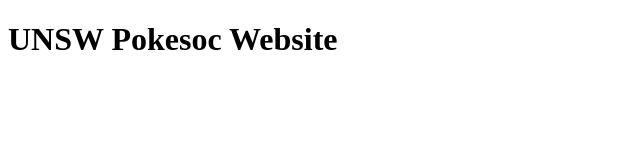
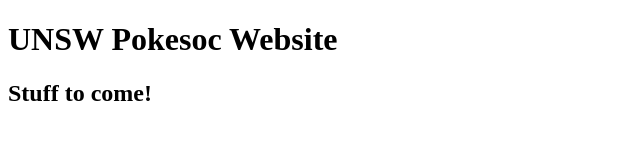
Before and after one commit to unswpokesoc/unswpokesoc.github.io, a plain HTML site: page index.html in a window 1280 px wide. Shown: the whole page, without its empty margins (0-640 px from the left). Drawn offline with Linux system fonts and the light colour scheme.

Commit message:
Added testing second change

```diff
--- a/index.html
+++ b/index.html
@@ -7,6 +7,10 @@
     <h1>
         UNSW Pokesoc Website
     </h1>
+
+    <h2>
+        Stuff to come!
+    </h2>
 </body>
 
 </html>
```
